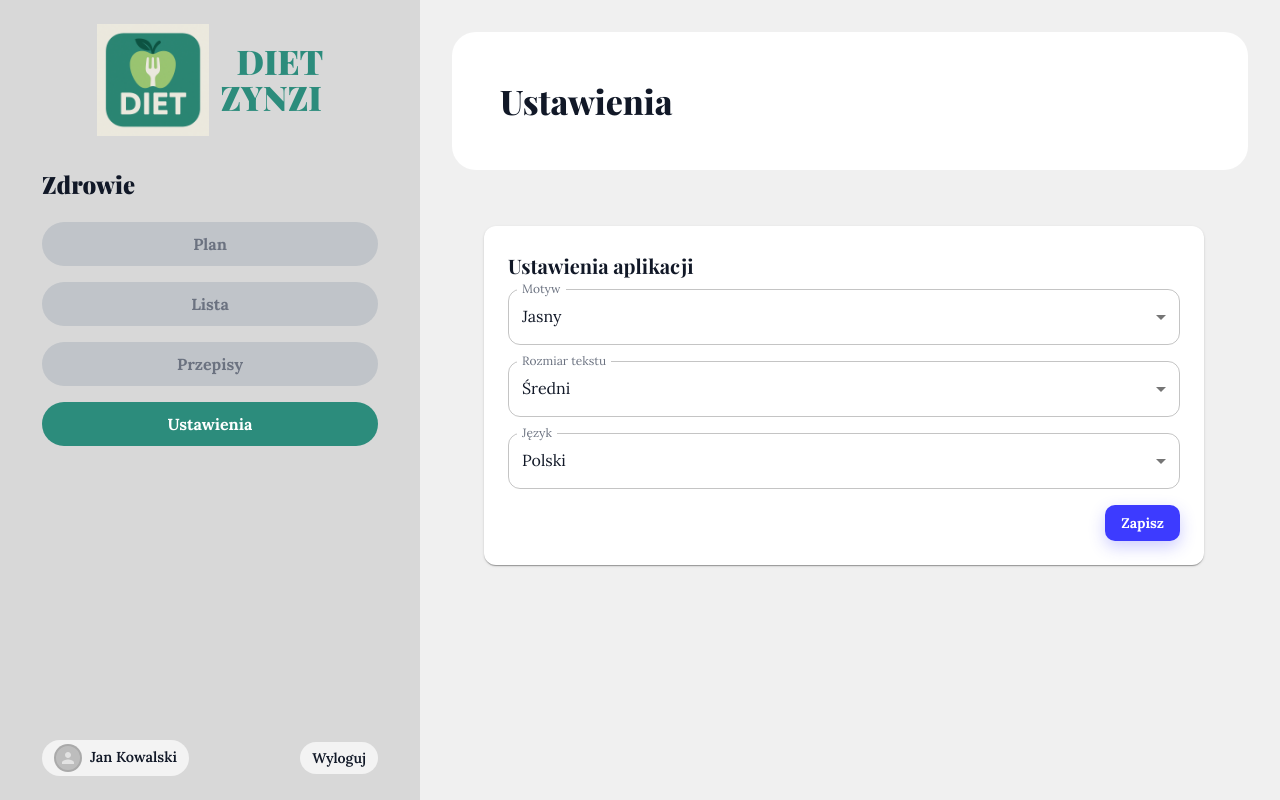
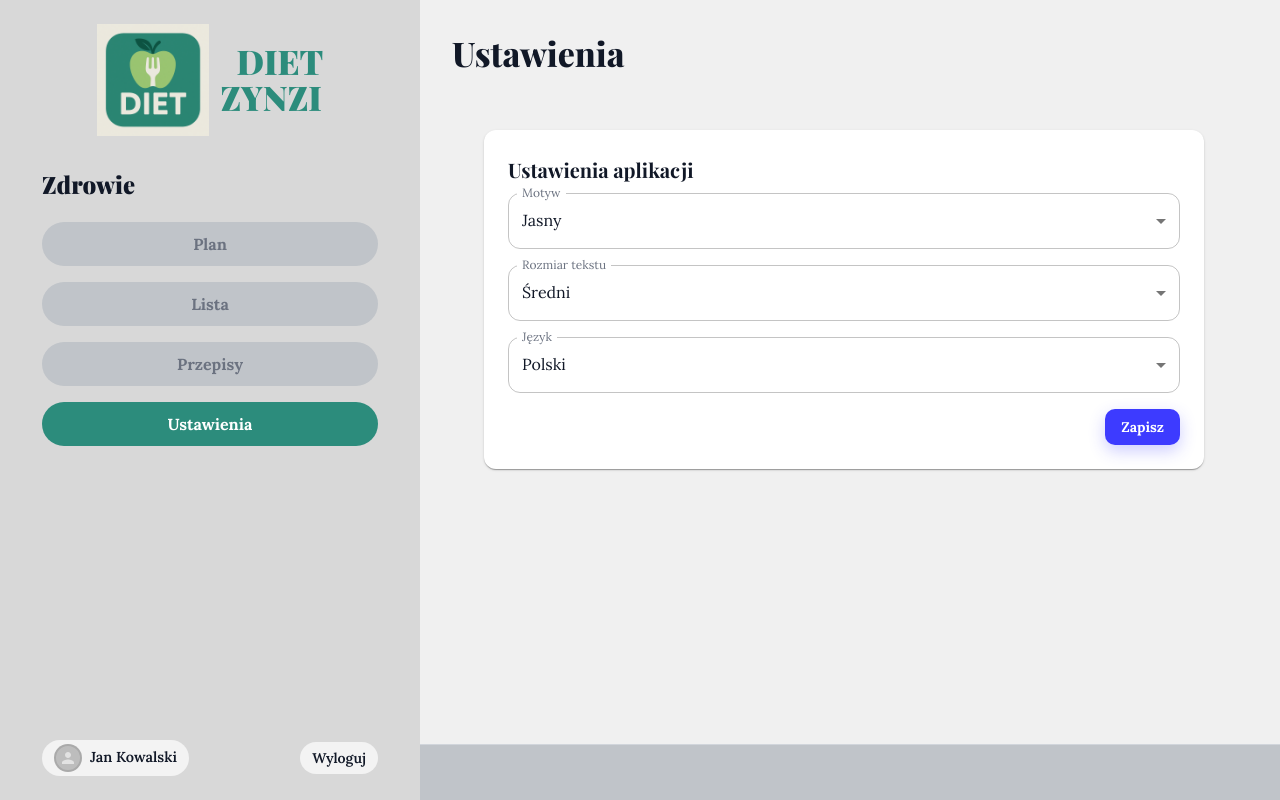
Before and after one commit to Zyzibit/FoodMatch, a React (Vite) app in the folder frontend/: page /sidebar-preview in a window 1280 px wide. Both pictures are taken after a click on the button "Ustawienia". Built offline with nearby package versions, Linux system fonts and the light colour scheme.

Commit message:
layout first version

```diff
--- /dev/null
+++ b/frontend/src/components/panels/Footer.tsx
@@ -0,0 +1,17 @@
+import { Box } from "@mui/material";
+import { colors } from "../../theme";
+
+export default function Footer() {
+  const HEIGHT = 56;
+
+  return (
+    <Box
+      sx={(t) => ({
+        width: "100%",
+        height: HEIGHT,
+        bgcolor: colors.elements.tileNeutral,
+        borderTop: `1px solid ${t.palette.grey[300]}`,
+      })}
+    />
+  );
+}
--- a/frontend/src/pages/SidebarPreviewPage.tsx
+++ b/frontend/src/pages/SidebarPreviewPage.tsx
@@ -4,6 +4,7 @@ import SidebarPanel from "../components/panels/SidebarPanel";
 import TopPanel from "../components/panels/TopPanel";
 import SettingsPage from "./SettingsPage";
 import UserProfilePage from "./UserProfilePage";
+import Footer from "../components/panels/Footer";
 
 export default function SidebarPreviewPage() {
   // aktywna STRONA (lewy panel) i aktywna ZAKŁADKA (górny panel)
@@ -66,21 +67,12 @@ export default function SidebarPreviewPage() {
           }}
         >
           {activePage === "ustawienia" ? (
-            // Brak topbara - pokaż duży napis "Ustawienia" na tle
+            // Brak topbara - pokaż sam napis "Ustawienia" bez tła
             <Box sx={{ width: "100%" }}>
-              <Box
-                sx={(t) => ({
-                  bgcolor: t.palette.background.paper,
-                  p: 6,
-                  borderRadius: 2,
-                  mb: 3,
-                })}
-              >
-                <Typography variant="h4" sx={{ fontWeight: 800 }}>
-                  Ustawienia
-                </Typography>
-              </Box>
-              {/* pod spodem zostawiamy obecny komponent ustawień (opcjonalnie) */}
+              <Typography variant="h4" sx={{ fontWeight: 800, mb: 3 }}>
+                Ustawienia
+              </Typography>
+              {/* pod spodem zostawiamy obecny komponent ustawień */}
               <SettingsPage />
             </Box>
           ) : activePage === "user" ? (
@@ -107,6 +99,9 @@ export default function SidebarPreviewPage() {
             </Paper>
           )}
         </Box>
+
+        {/* Footer */}
+        <Footer />
       </Box>
     </Box>
   );
```
Also changed, not shown: 1 other file (tests, documents, lock files or other folders).
